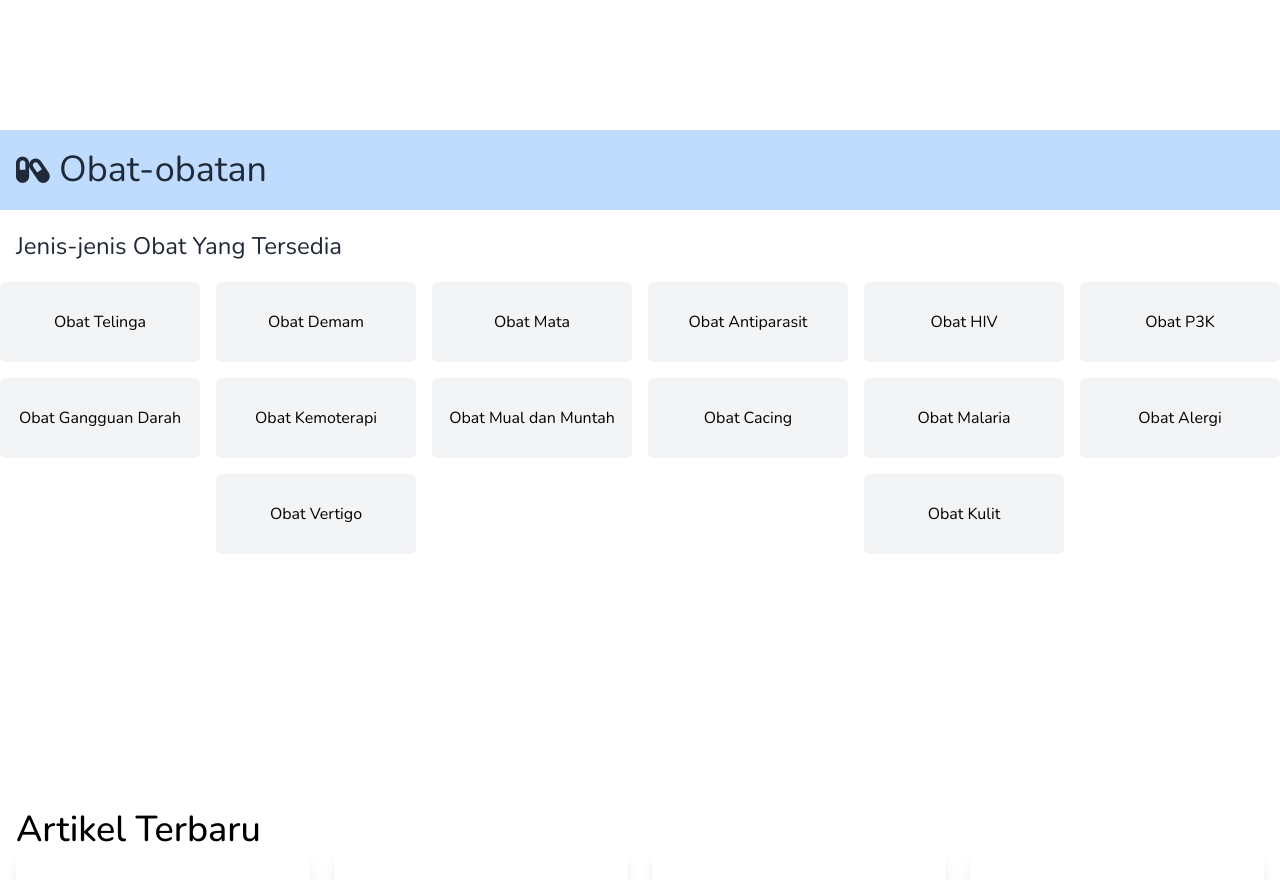
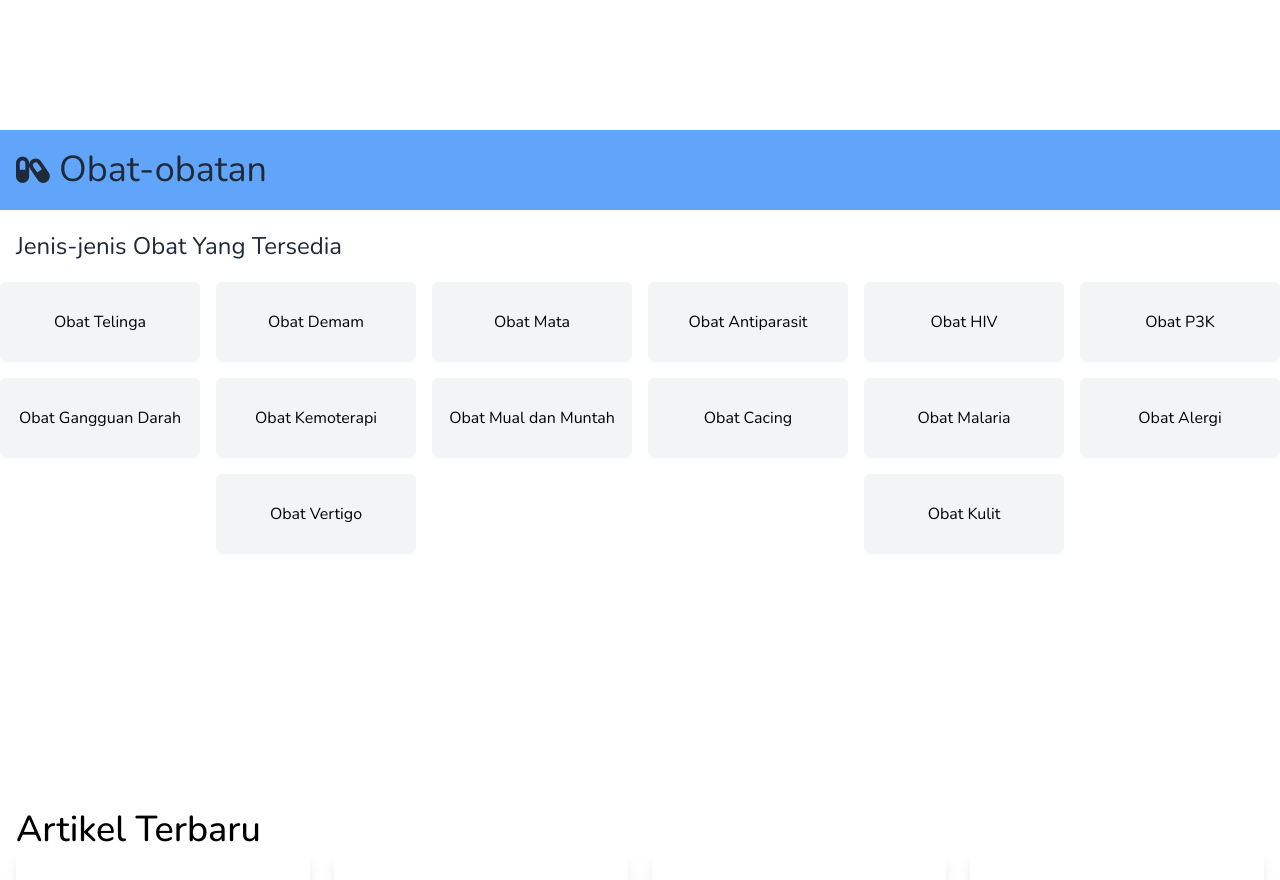
Before and after one commit to Anugerah20/KamiSehat, a website: page public/index.html in a window 1280 px wide. Shown: the part 1460-2340 px from the top of the page. Drawn offline with nearby package versions, Linux system fonts and the light colour scheme.

Commit message:
memperbarui background obat-obatan

```diff
--- a/public/index.html
+++ b/public/index.html
@@ -151,7 +151,7 @@
     <div class="obat py-32">
       <div class="container mx-auto">
         <div class="obat-box">
-          <div class="box w-full py-5 px-4 bg-blue-200">
+          <div class="box w-full py-5 px-4 bg-blue-400">
             <h2 class="md:text-4xl text-2xl text-gray-800"> <i class="fa-solid fa-capsules text-3xl"></i> Obat-obatan</h2>
           </div>
           <div class="box mt-5 px-4">
```
